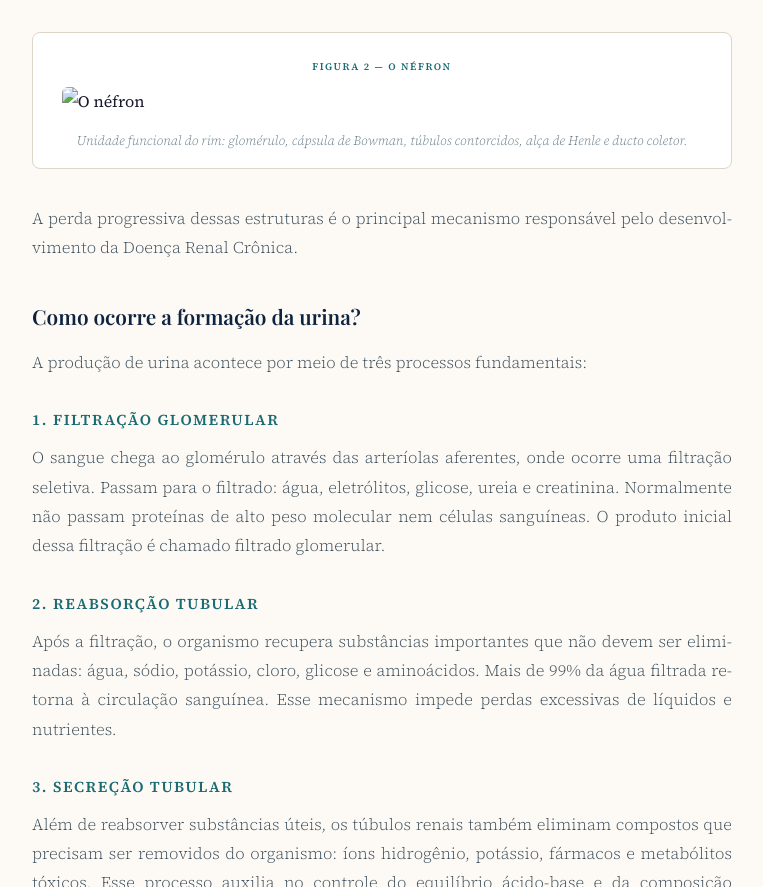
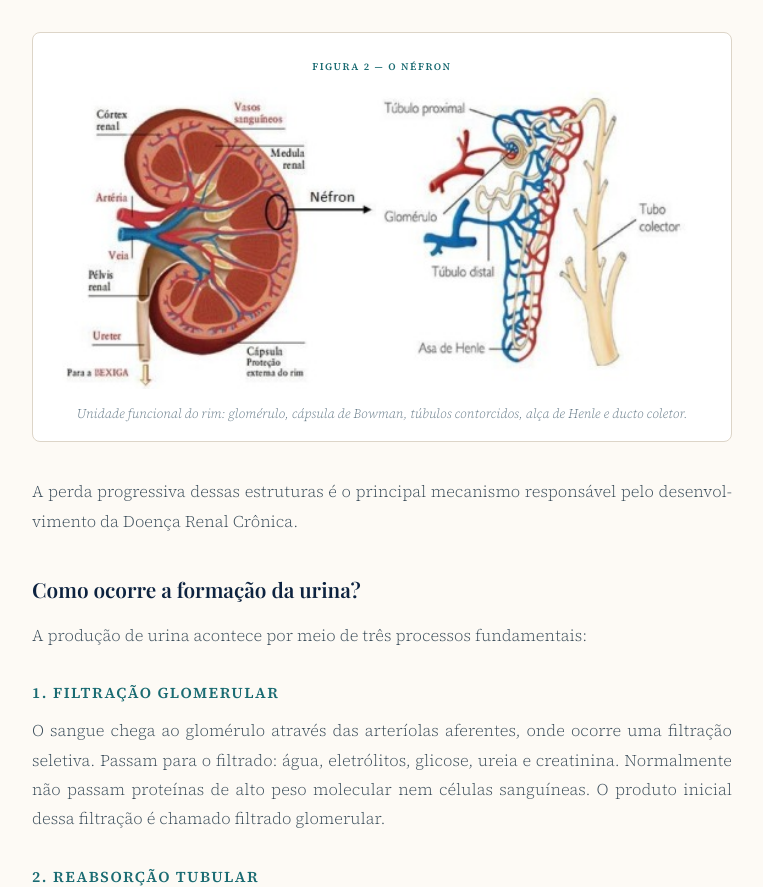
Before and after one commit to GabrielMSM2/DRC-IRA, a plain HTML site: page index.html in a window 1280 px wide. Shown: the part 6000-6887 px from the top of the page, without its empty margins (328-1091 px from the left). Drawn offline with nearby package versions, Linux system fonts and the light colour scheme; a web font is replaced by a local one.

Commit message:
Update index.html

```diff
--- a/index.html
+++ b/index.html
@@ -824,7 +824,7 @@
     </ul>
 
 
-    <figure class="figure framed"><span class="figure-tag">Figura 2 — O néfron</span><img src="Nefron.jpeg" alt="O néfron"><figcaption class="figure-cap">Unidade funcional do rim: glomérulo, cápsula de Bowman, túbulos contorcidos, alça de Henle e ducto coletor.</figcaption></figure>
+    <figure class="figure framed"><span class="figure-tag">Figura 2 — O néfron</span><img src="Néfron.jpeg" alt="O néfron"><figcaption class="figure-cap">Unidade funcional do rim: glomérulo, cápsula de Bowman, túbulos contorcidos, alça de Henle e ducto coletor.</figcaption></figure>
 <p>A perda progressiva dessas estruturas é o principal mecanismo responsável pelo desenvolvimento da Doença Renal Crônica.</p>
 
     <h3>Como ocorre a formação da urina?</h3>
```
